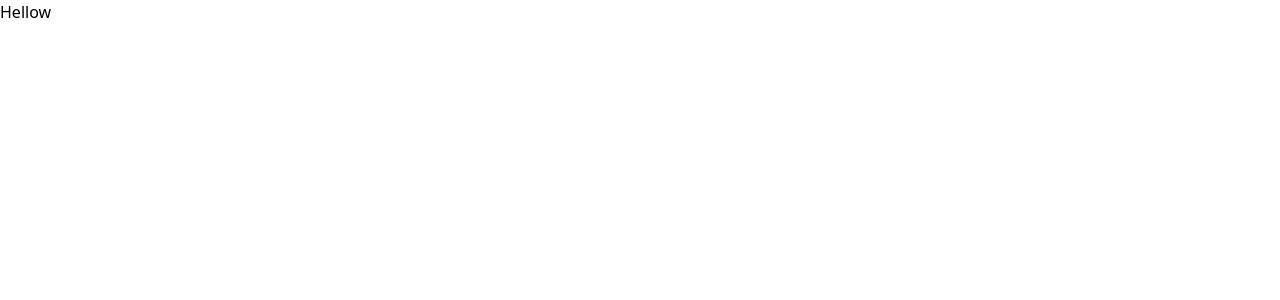
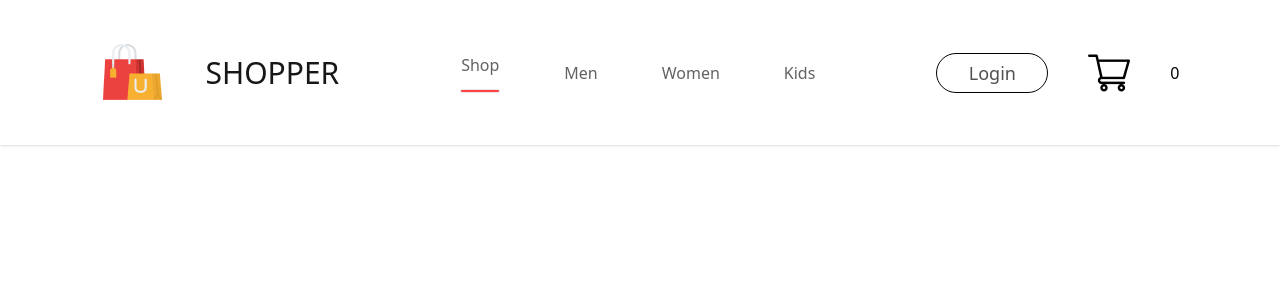
Before and after one commit to GuhaPritam/E-Commerce, a React (Vite) app: page / in a window 1280 px wide. Shown: the top 300 px of the page. Built offline with nearby package versions, Linux system fonts and the light colour scheme.

Commit message:
adding navbar elements

```diff
--- a/src/App.jsx
+++ b/src/App.jsx
@@ -1,8 +1,11 @@
+import Navbar from "./Components/Navbar";
 
 export default function App() {
   return (
     <>
-      <div>Hellow</div>
+      <div>
+        <Navbar />
+      </div>
     </>
   );
 }
--- a/src/Components/Navbar.jsx
+++ b/src/Components/Navbar.jsx
@@ -1,18 +1,27 @@
-import Logo from './Assets/logo.png'
+import Logo from './Assets/logo.png';
+import Cart_icon from './Assets/cart_icon.png'
 
 const Navbar = () => {
     return (
-    <div className='navbar'>
-      <div className='nav-logo'>
+        <div className='flex justify-around p-10 shadow'>
+            <div className='flex items-center gap-10'>
                 <img src={Logo} alt="Logo" />
-        <p>SHOPPER</p>
+                <p className='text-[#171717] text-3xl font-medium'>SHOPPER</p>
             </div>
-      <ul>
-        <li>Shop</li>
-        <li>Men</li>
-        <li>Women</li>
-        <li>Kids</li>
+            <ul className='flex items-center list-none gap-16 text-[#626262] font-2xl font-10 font-medium'>
+                <li className='flex flex-col items-center justify-center gap-3 cursor-pointer'>
+                    Shop
+                    <hr className='w-10 h-1 border rounded-lg bg-[#ff4141]' />
+                </li>
+                <li className='flex flex-col items-center justify-center gap-3 cursor-pointer'>Men</li>
+                <li className='flex flex-col items-center justify-center gap-3 cursor-pointer'>Women</li>
+                <li className='flex flex-col items-center justify-center gap-3 cursor-pointer'>Kids</li>
             </ul>
+            <div className='flex items-center gap-10'>
+                <button className='w-28 h-10 border border-black rounded-full outline-none text-[#515151] bg-white text-lg font-medium cursor-pointer active:bg-[#f3f3f3]'>Login</button>
+                <img src={Cart_icon} alt="" />
+                <div>0</div>
+            </div>
         </div>
     )
 }
--- a/tailwind.config.js
+++ b/tailwind.config.js
@@ -12,6 +12,14 @@ export default {
       },
       colors: {
         primary: "#00D991"
+      },
+      common_Li: {
+        display: 'flex',
+        flexDirection: 'column',
+        alignItems: 'center',
+        justifyContent: 'center',
+        gap: '3px',
+        cursor: 'hover'
       }
     },
   },
```
Lines whose indentation alone changed are shown as unchanged.
